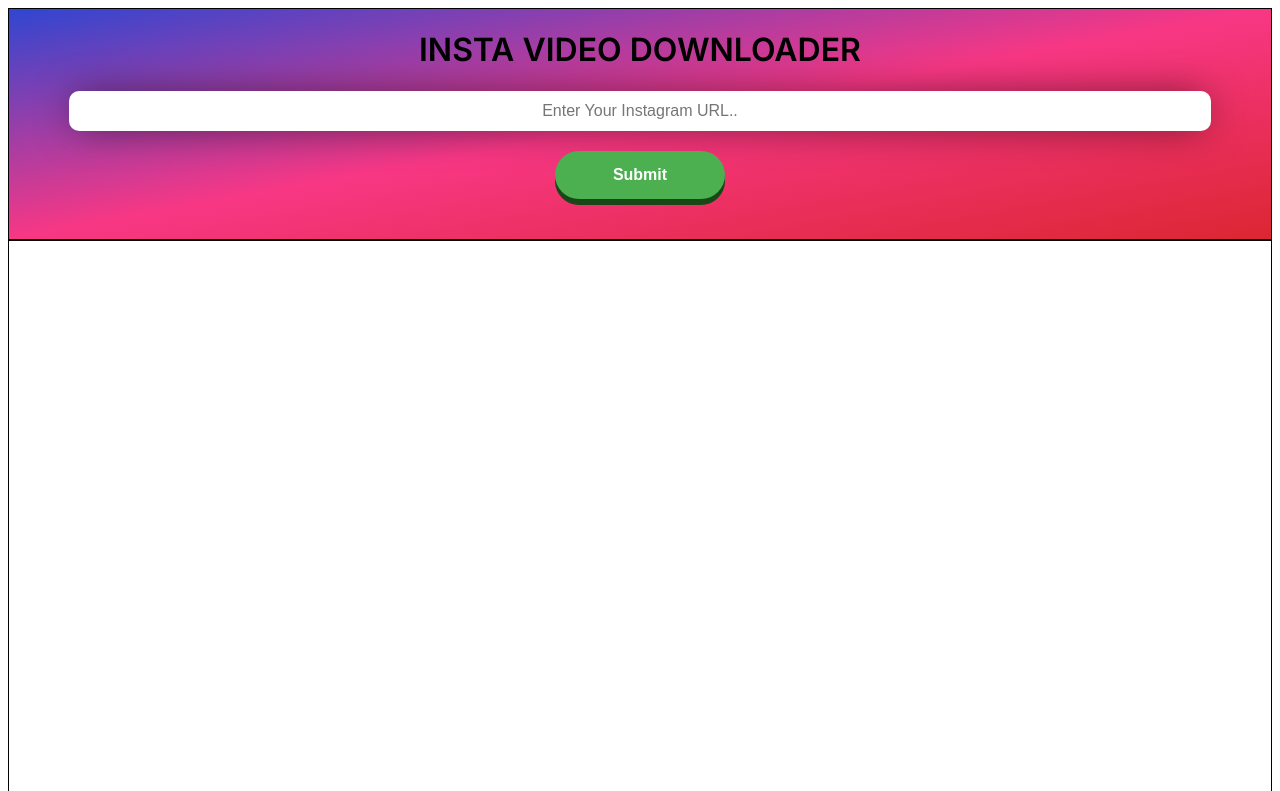
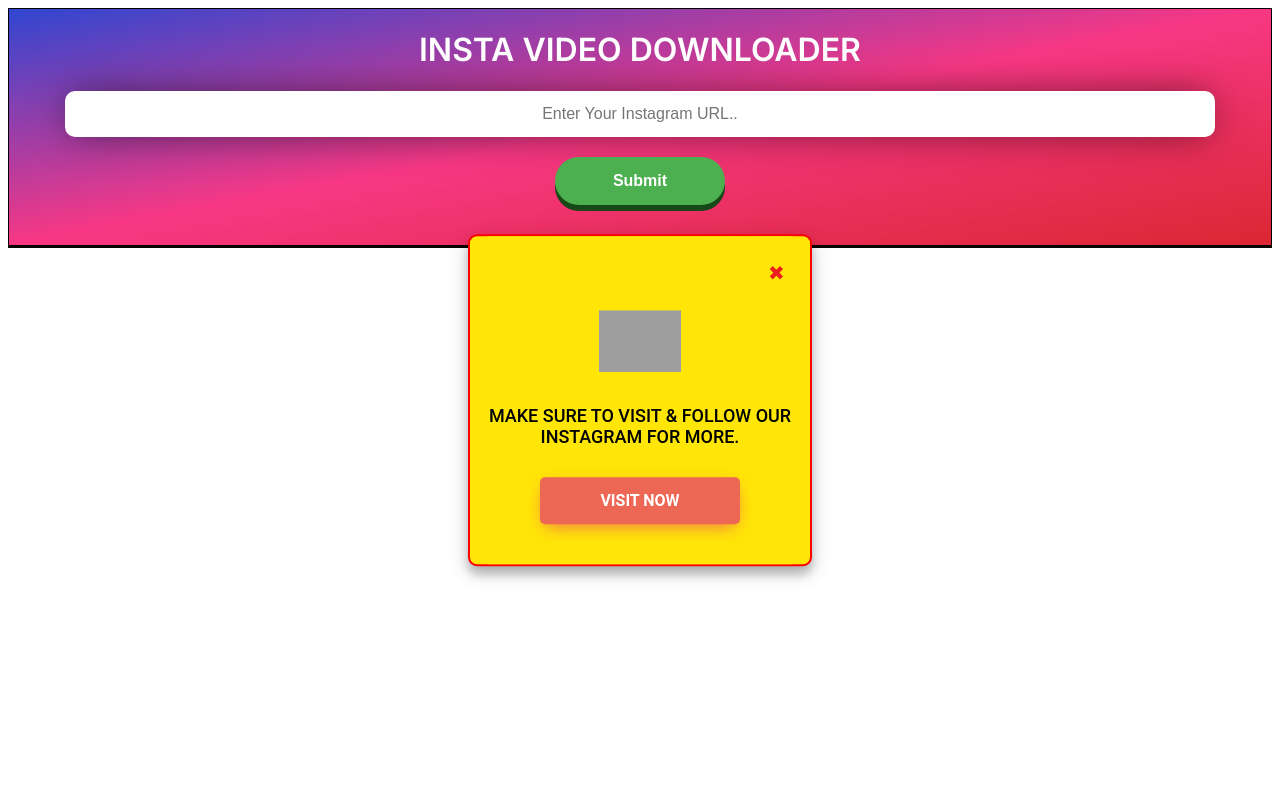
Before and after one commit to Subhashis360/instagram-video-downloader, a plain HTML site: page index.html in a window 1280 px wide. Shown: the top 791 px of the page. Drawn offline with Linux system fonts and the light colour scheme; grey boxes are pictures that could not be loaded.

Commit message:
Update index.html

```diff
--- a/index.html
+++ b/index.html
@@ -1,4 +1,3 @@
-<script>if(top!=self){ top.location.replace(document.location); alert("SMTECHYT NOT ALLOWED MAKE FRAMIMG ,[Framing is Not Allowed ],Click OK to Open Original Link")}</script>
 <!DOCTYPE html>
 <html lang="en">
 <head>
@@ -7,19 +6,19 @@
     <meta name="viewport" content="width=device-width, initial-scale=1.0">
     <title>Download Instagram Video, Photos, IGTV & Reels</title>
     <link rel="stylesheet" href="style.css">
-    <meta name="apple-mobile-web-app-capable" content="yes">
-    <meta name="apple-mobile-web-app-status-bar-style" content="black-translucent">
-    <meta name="apple-mobile-web-app-title" content="instaVideoBySM">
-    <meta name="application-name" content="instaVideoBySM">
     <link rel="shortcut icon" href="https://static.apkdone.me/wp-content/uploads/2020/11/story-saver-for-instagram-game-icon.png?h=160&w=160" type="image/x-icon">
 </head>
-<noscript>
-    <iframe src="https://www.googletagmanager.com/ns.html?id=GTM-TT94JJK" height="0" width="0" style="display: none; visibility: hidden"></iframe>
-</noscript>
-
 <body id="body">
+        <div class="container" id="container">
+            <div class="cookiesContent" id="cookiesContent">
+            <button class="close" id="close">✖</button>
+            <img src="https://upload.wikimedia.org/wikipedia/commons/thumb/a/a5/Instagram_icon.png/2048px-Instagram_icon.png" alt="" />
+            <p>MAKE SURE TO VISIT & FOLLOW OUR INSTAGRAM FOR MORE.</p>
+            <button class="accept" id="accept">VISIT NOW</button>
+            </div>
+        </div>
         <div class="div2">
-        <h1> INSTA VIDEO DOWNLOADER </h1>
+        <h1 class="i1"> INSTA VIDEO DOWNLOADER </h1>
         <input type="text" id="textbox" autocomplete="off" class="textbox" placeholder="Enter Your Instagram URL.." required>
         <br>
         <button id="submit" class="submit">Submit</button>
```
